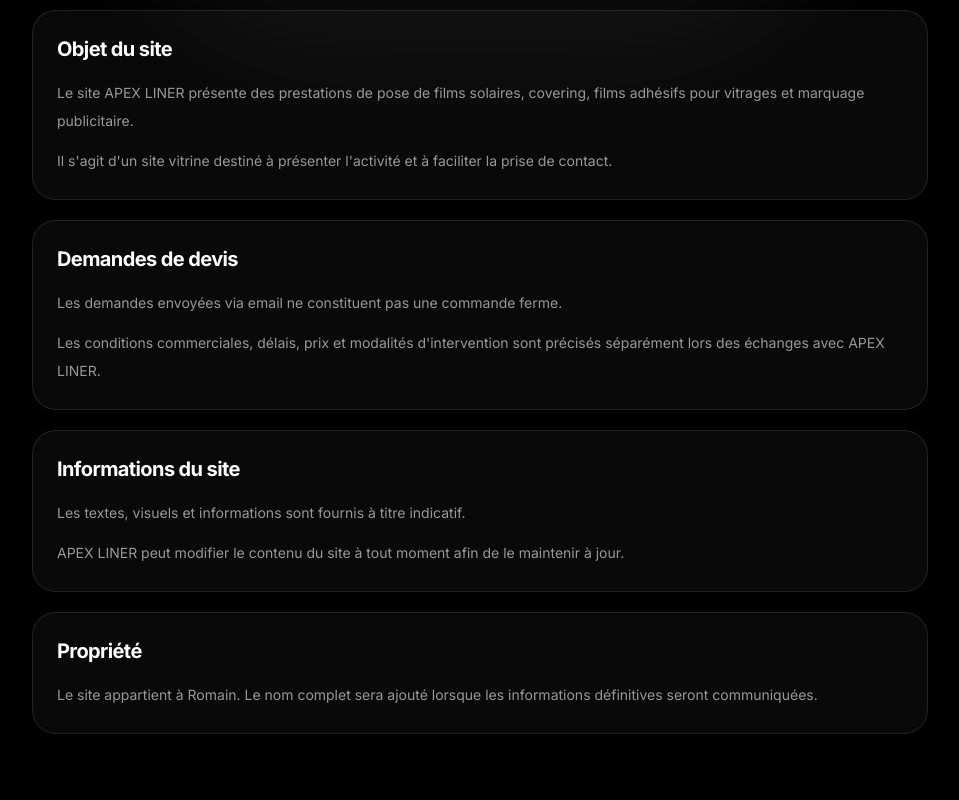
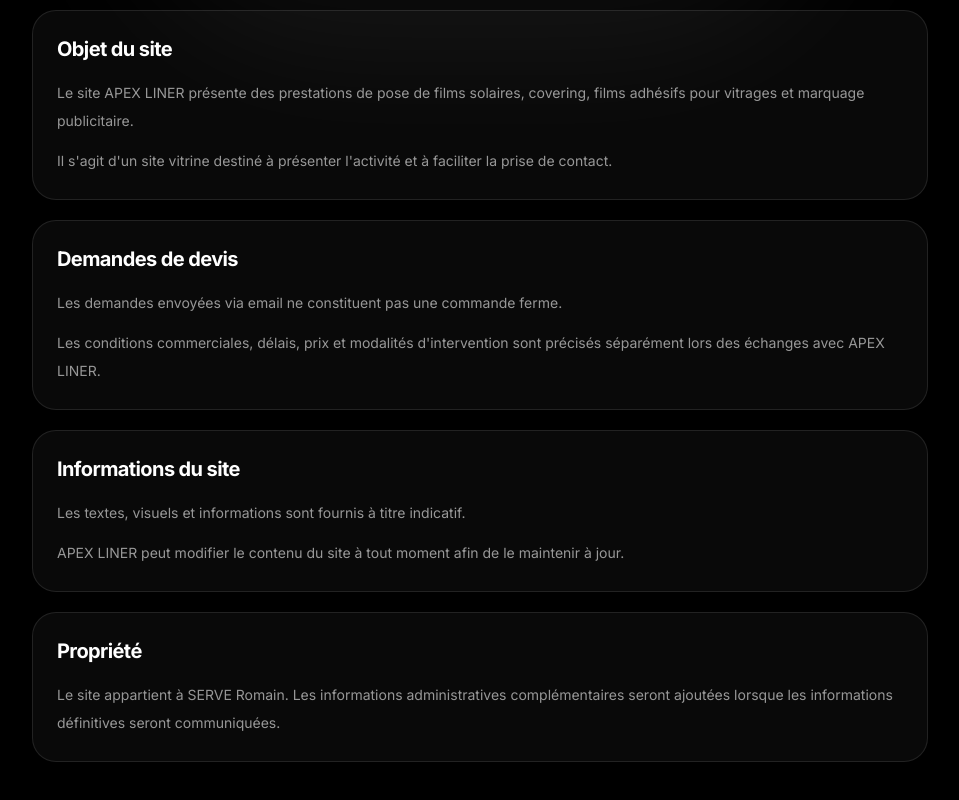
Before and after one commit to Noskarant/apexliner, a Next.js app: page /cgv in a window 1280 px wide. Shown: the part 370-1170 px from the top of the page, without its empty margins (160-1119 px from the left). Built offline with nearby package versions, Linux system fonts and the light colour scheme.

Commit message:
Update Apex legal owner name

```diff
--- a/src/app/cgv/page.tsx
+++ b/src/app/cgv/page.tsx
@@ -36,7 +36,7 @@
         {
           title: "Propriété",
           content: [
-            "Le site appartient à Romain. Le nom complet sera ajouté lorsque les informations définitives seront communiquées.",
+            "Le site appartient à SERVE Romain. Les informations administratives complémentaires seront ajoutées lorsque les informations définitives seront communiquées.",
           ],
         },
       ]}
--- a/src/app/mentions-legales/page.tsx
+++ b/src/app/mentions-legales/page.tsx
@@ -15,7 +15,7 @@
         {
           title: "Éditeur du site",
           content: [
-            "Le site APEX LINER appartient à Romain. Le nom complet et les informations administratives définitives seront complétés ultérieurement.",
+            "Le site APEX LINER appartient à SERVE Romain. Les informations administratives définitives seront complétées ultérieurement.",
             "Email de contact : Contact@apexliner.ch",
           ],
         },
--- a/src/app/politique-confidentialite/page.tsx
+++ b/src/app/politique-confidentialite/page.tsx
@@ -15,7 +15,7 @@
         {
           title: "Responsable du site",
           content: [
-            "Le site appartient à Romain. Les informations complètes seront précisées lorsque le nom administratif définitif sera fourni.",
+            "Le site appartient à SERVE Romain. Les informations administratives complémentaires seront précisées ultérieurement.",
             "Pour toute demande liée aux données personnelles : Contact@apexliner.ch",
           ],
         },
```
